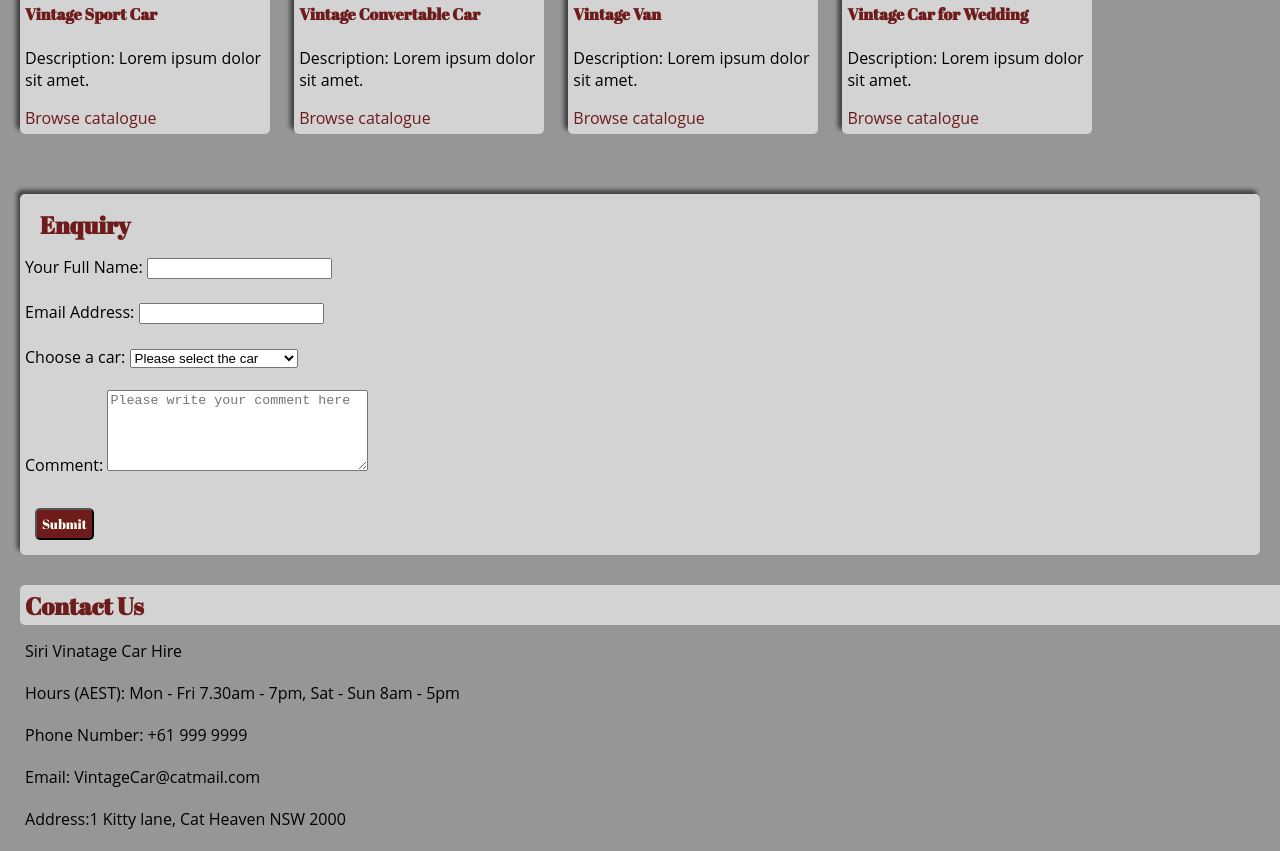
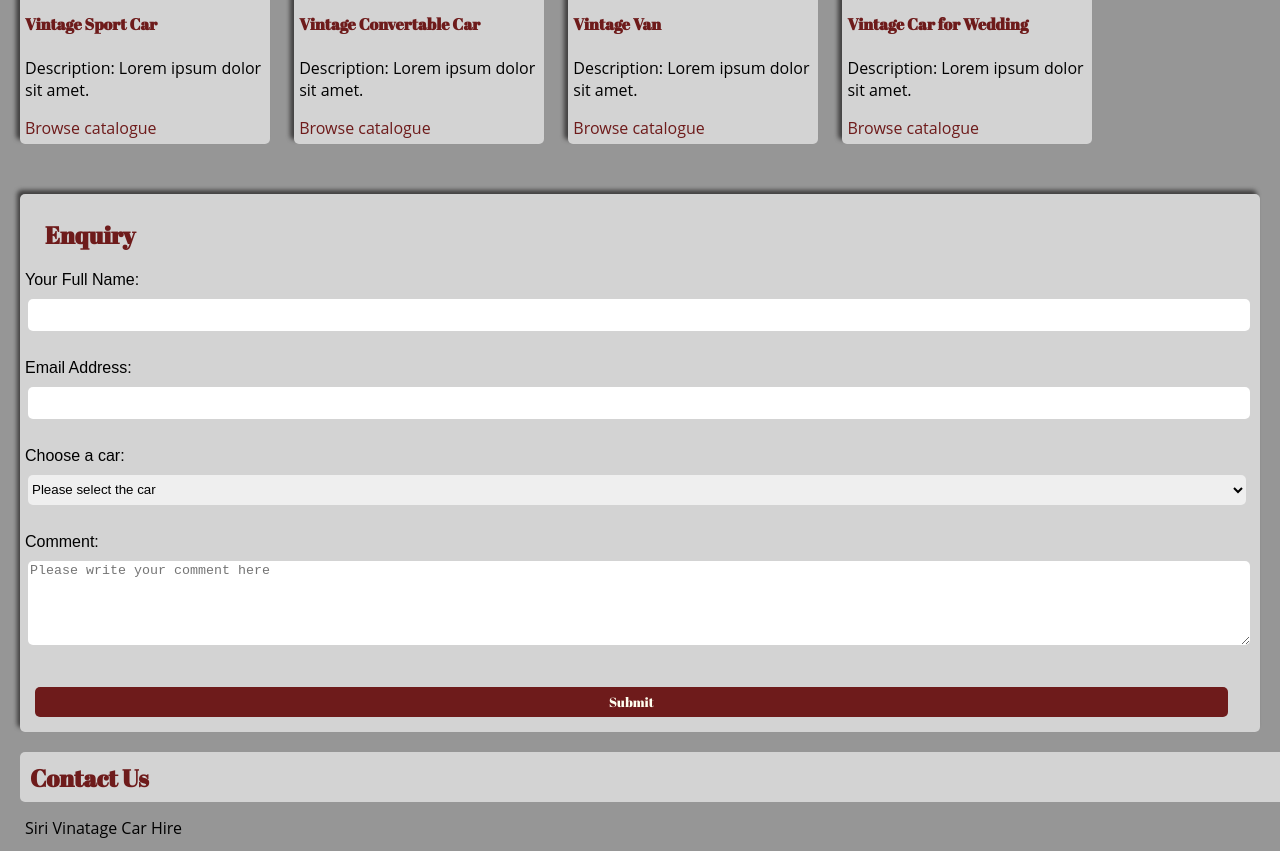
Before and after one commit to SiriratWisessiri/Siri-Vintage-Carhire, a plain HTML site: page index.html in a window 1280 px wide. Shown: the part 1166-2017 px from the top of the page. Drawn offline with Linux system fonts and the light colour scheme; grey boxes are pictures that could not be loaded.

Commit message:
Edit Form

```diff
--- a/index.html
+++ b/index.html
@@ -71,17 +71,19 @@
             </div>
         </div>
 
+        <div class="form">
+        <form action="/example.html" method="POST">
             <section id="enquiry">
                 <h4 class="topic">Enquiry</h4>
-                    <div class="name">
+                    <div class=" row name">
                         <label for="fullname">Your Full Name:</label>
                         <input type="text" id="fullname" name="name">
                     </div><br>
-                    <div class="name">
+                    <div class="email ">
                         <label for="email">Email Address:</label>
                         <input type="email" id="email" name="email">
                     </div><br>
-                    <div class="choose-car">
+                    <div class="choose-car ">
                         <label for="cars">Choose a car:</label>
                             <select name="cars" id="cars">
                                 <option value="Please select the car">Please select the car</option>
@@ -91,14 +93,17 @@
                                 <option value="Vintage Car for Wedding">Vintage Car for Wedding</option>
                             </select>
                     </div><br>
-                    <div class="name">
+                    <div class="comment textfield">
                         <label for="comment">Comment:</label>
-                        <textarea name="" id="comment" cols="30" rows="5" placeholder="Please write your comment here"></textarea>
+                        <textarea class="textarea" name="comment" id="comment" placeholder="Please write your comment here"></textarea>
                     </div><br>
                     <div>
-                        <input class="button" type="submit" value="Submit">
+                        <input class="form-button button" type="submit" value="Submit">
                     </div>
             </section>
+        </form>
+        </div>
+
 
             <footer>
                 <div id="contact">
@@ -116,7 +121,7 @@
                 </div>
                 <section class="copyright">
                     <div>
-                        &copy;copyright SW Vintage Car Hire 2021
+                        <p>&copy;copyright SW Vintage Car Hire 2021</p>
                     </div>
                 </section>
             </footer>
--- a/style.css
+++ b/style.css
@@ -1,3 +1,4 @@
+
 body {
     margin: 0;
     border: 0;
@@ -10,6 +11,7 @@ header {
     background-image: url(./img/bg3.jpg);
     width: 100vw;
     height: 100vh;
+    /* min-width: 400px; */
     background-size: cover;
     background-position: bottom;
     display:flex;
@@ -34,10 +36,11 @@ header {
 
 .navbar{
     display: inline-flex;
-    width: 100%;
+    width: 100vw;
     margin: 0;
     background-color: #fff;
     font-family: 'Abril Fatface', cursive;
+    /* min-width: 400px; */
 
 }
 .nav-link {
@@ -47,6 +50,7 @@ header {
     font-size: 25px;
     padding-bottom: 0;
     margin-bottom: 0;
+    margin-right: 30px;
     align-items: flex-end;
 }
 
@@ -63,6 +67,7 @@ a {
 
 a:hover{
     color: #e6a5b7;
+
 }
 
 h3, h4 {
@@ -72,7 +77,7 @@ h3, h4 {
 
 h4.topic{
     font-size: 1.5rem;
-    padding: 5px;
+    padding: 10px;
     margin: 10px;
 
 }
@@ -115,7 +120,7 @@ main {
     background-color: lightgrey;
     padding: 5px;
     margin: 20px 10px;
-    padding: 0px 5px 5px 5px;
+    padding: 5px;
     border-radius: 5px;
     box-shadow: -3px -4px 4px rgb(66, 65, 65);
 }
@@ -133,9 +138,16 @@ button, .button {
     background-color: #6e1b1b;
     color: ivory;
 
+
+
+
 }
-.bottom {
-    display: inline-block;
+.bottom button {
+    /* display: flex;
+    flex-shrink: 1; */
+    justify-content: center;
+    align-items: center;
+    width: 96vw;
     /* flex-direction: column;
     align-items: center; */
 
@@ -154,6 +166,67 @@ button, .button {
     margin: 10px;
 }
 
+/* New form Css */
+ .form {
+     width: 100%;
+ }
+
+form {
+    display: flex;
+    grid-template-columns: repeat(5, 1fr);
+    width: 100%;
+
+}
+#enquiry {
+    padding: 5px;
+    margin: 10px;
+    font-family: Arial, Helvetica, sans-serif;
+    background-color: lightgray;
+    border-radius: 5px;
+    box-sizing: border-box;
+    padding: 5px;
+    width: 80em;
+    min-width: 300px;
+    flex-shrink: 1;
+
+
+}
+
+/* form .textfield {
+    position: relative;
+    width: 99%;
+} */
+
+/* .textfield, .choose-car, select, input{
+    width: 99%;
+    height: 30px;
+    border: none;
+    outline: none;
+    border-radius: 5px;
+    margin: 10px 3px;
+} */
+ input, select{
+width: 99%;
+height: 30px;
+border: none;
+outline: none;
+border-radius: 5px;
+margin: 10px 3px;
+ }
+
+.textfield .textarea{
+    width: 99%;
+    height: 80px;
+    border: none;
+    outline: none;
+    border-radius: 5px;
+    margin: 10px 3px;
+}
+
+.form-button {
+    width:97%;
+}
+
 
 @media only screen and (max-width:500px){
     .navbar {
@@ -163,4 +236,9 @@ button, .button {
         flex-direction: column;
         width: 100%;
     }
+
+    .form {
+     max-width: 50%;
+
 }
+}
```
